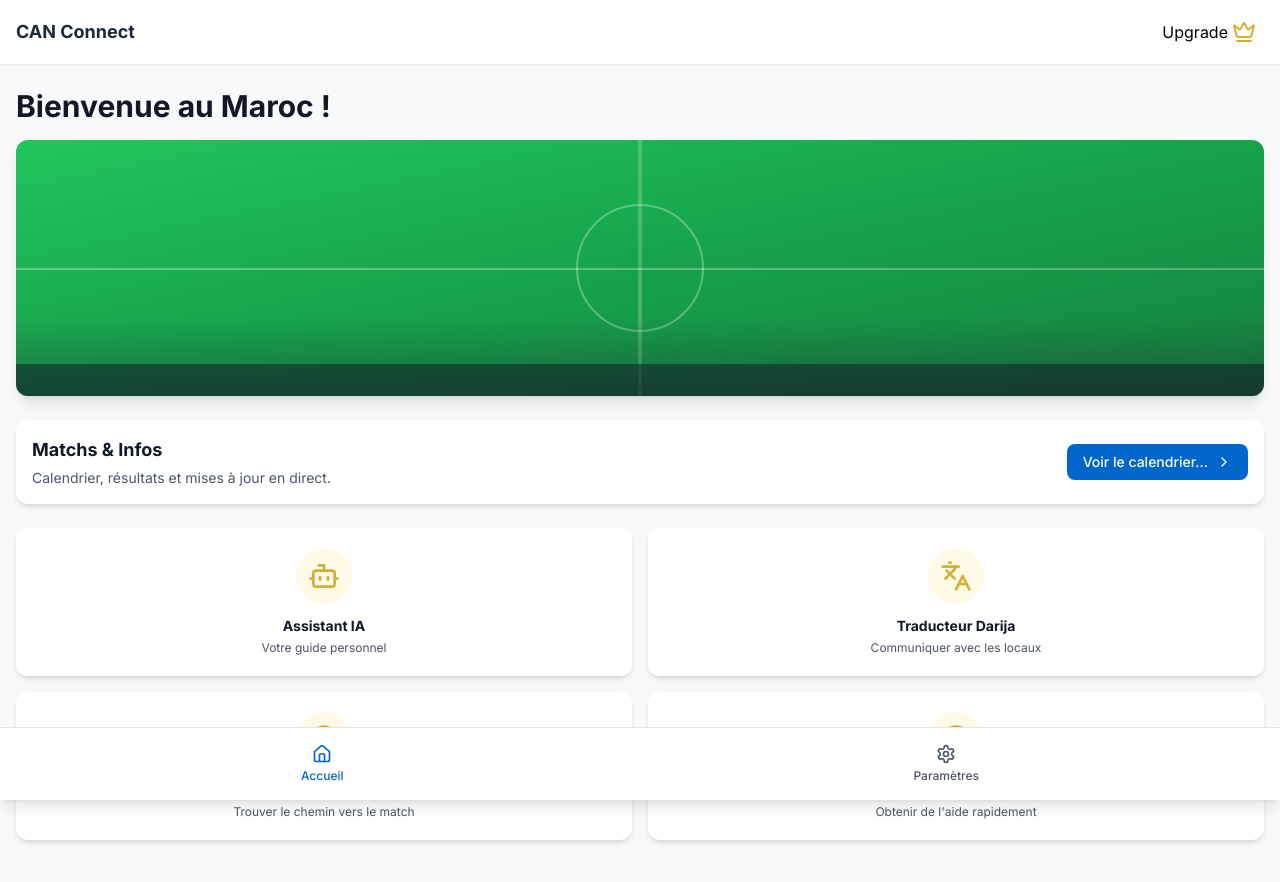
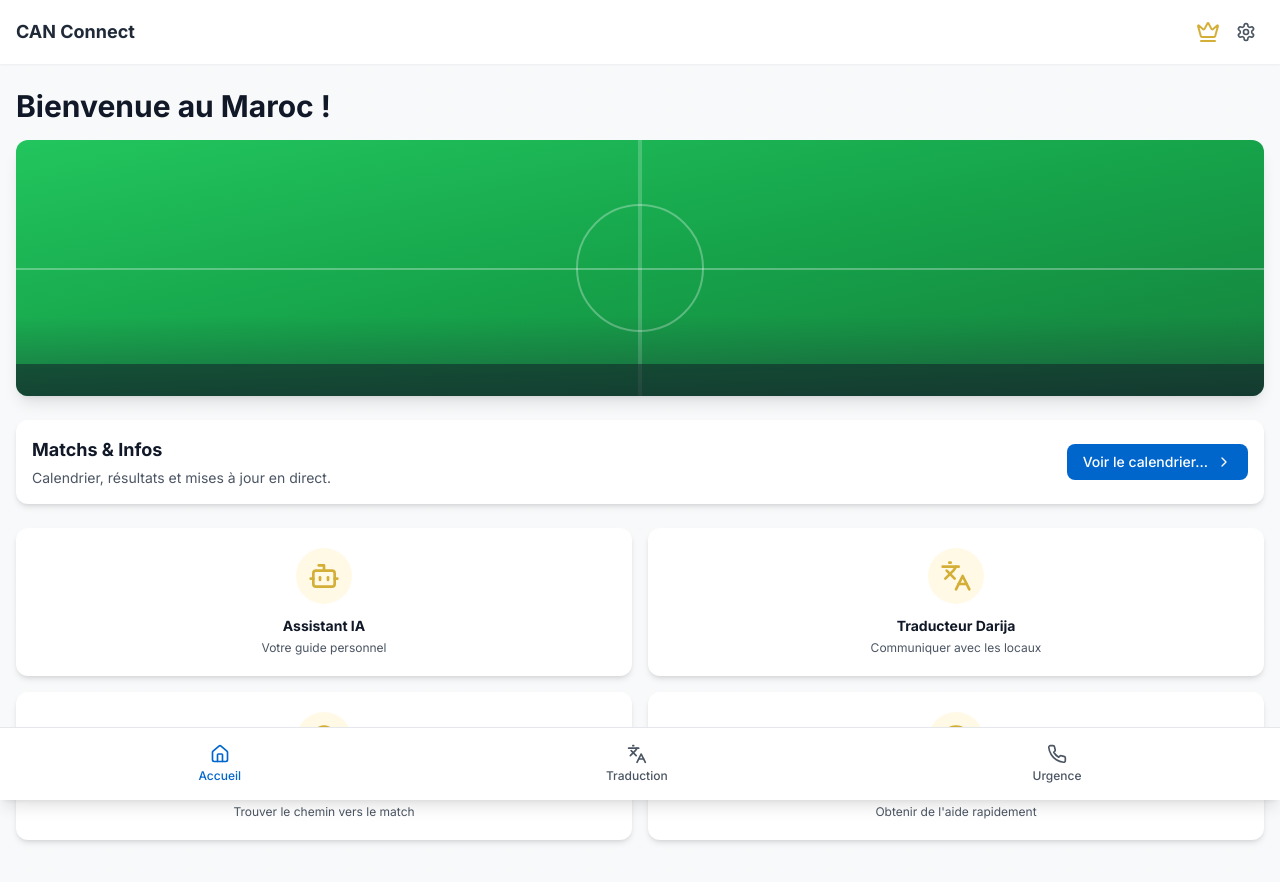
Before and after one commit to CalDev98/can-connect-web, a Next.js app: page / in a window 1280 px wide. Shown: the top 882 px of the page. Built offline with nearby package versions, Linux system fonts and the light colour scheme.

Commit message:
edit navbar

```diff
--- a/app/assistant/page.tsx
+++ b/app/assistant/page.tsx
@@ -192,21 +192,15 @@
       <div className="fixed bottom-0 left-0 right-0 bg-white border-t border-gray-200 p-4">
         <div className="container mx-auto">
           <div className="flex items-center gap-2">
-            <button className="w-10 h-10 bg-gray-100 rounded-full flex items-center justify-center hover:bg-gray-200 transition-colors">
-              <Plus className="w-5 h-5 text-gray-900" />
-            </button>
             <input
               type="text"
               value={inputText}
               onChange={(e) => setInputText(e.target.value)}
-              onKeyPress={(e) => e.key === "Enter" && handleSend()}
+              // onKeyPress={(e) => e.key === "Enter" && handleSend()}
               placeholder={t("assistant.placeholder")}
               disabled={isLoading}
               className="flex-1 px-4 py-3 bg-gray-100 rounded-full focus:outline-none focus:ring-2 focus:ring-moroccan-blue disabled:opacity-50"
             />
-            <button className="w-10 h-10 flex items-center justify-center">
-              <Mic className="w-5 h-5 text-gray-600" />
-            </button>
             <button
               onClick={handleSend}
               disabled={!inputText.trim() || isLoading || limitError}
--- a/app/page.tsx
+++ b/app/page.tsx
@@ -15,6 +15,7 @@
   Settings,
   ChevronRight,
   Crown,
+  Phone,
 } from "lucide-react";
 import { useLanguage } from "@/contexts/LanguageContext";
 
@@ -30,15 +31,16 @@
       <header className="bg-white shadow-sm sticky top-0 z-10">
         <div className="container mx-auto px-4 py-3">
           <div className="flex items-center justify-between">
-            {/* <button className="p-2 hover:bg-gray-100 rounded-lg transition-colors">
-              <Menu className="w-6 h-6 text-gray-800" />
-            </button> */}
             <h1 className="text-lg font-bold text-gray-800">CAN Connect</h1>
             <div className="flex items-center justify-center">
 
-            <button onClick={() => window.location.href = "/premium"} className="p-2 flex items-center gap-1 hover:bg-gray-100 rounded-lg transition-colors">
-              Upgrade <Crown className="w-6 h-6 text-gray-800 text-moroccan-gold" />
-            </button></div>
+            <button onClick={() => window.location.href = "/premium"} className="p-2 hover:bg-gray-100 rounded-lg transition-colors">
+                            <Crown className="w-6 h-6 text-gray-800 text-moroccan-gold" />
+            </button>
+            <button onClick={() => window.location.href = "/settings"} className="p-2 flex items-center gap-1 hover:bg-gray-100 rounded-lg transition-colors">
+              <Settings className="w-5 h-5 text-gray-600" />
+            </button>
+            </div>
           </div>
         </div>
       </header>
@@ -164,19 +166,19 @@
               <Home className="w-5 h-5 text-moroccan-blue" />
               <span className="text-xs font-medium text-moroccan-blue">{t("nav.home")}</span>
             </Link>
-            {/* <Link
-              href="/stadiums"
+            <Link
+              href="/translate"
               className="flex flex-col items-center gap-1 py-2 px-4 rounded-lg transition-colors"
             >
-              <Map className="w-5 h-5 text-gray-600" />
-              <span className="text-xs font-medium text-gray-600">{t("nav.stadiums")}</span>
-            </Link> */}
+              <Languages className="w-5 h-5 text-gray-600" />
+              <span className="text-xs font-medium text-gray-600">{t("nav.translation")}</span>
+            </Link>
             <Link
-              href="/settings"
+              href="/emergency"
               className="flex flex-col items-center gap-1 py-2 px-4 rounded-lg transition-colors"
             >
-              <Settings className="w-5 h-5 text-gray-600" />
-              <span className="text-xs font-medium text-gray-600">{t("nav.settings")}</span>
+              <Phone className="w-5 h-5 text-gray-600" />
+              <span className="text-xs font-medium text-gray-600">{t("nav.emergency")}</span>
             </Link>
           </div>
         </div>
--- a/contexts/LanguageContext.tsx
+++ b/contexts/LanguageContext.tsx
@@ -21,6 +21,7 @@
     "nav.settings": "Paramètres",
     "nav.matches": "Matchs",
     "nav.emergency": "Urgence",
+    "nav.translation": "Traduction",
 
     // Home
     "home.welcome": "Bienvenue au Maroc !",
@@ -139,7 +140,7 @@
     "nav.settings": "Settings",
     "nav.matches": "Matches",
     "nav.emergency": "Emergency",
-
+    "nav.translation": "Translation",
     // Home
     "home.welcome": "Welcome to Morocco!",
     "home.matches": "Matches & Info",
@@ -257,7 +258,7 @@
     "nav.settings": "Configuración",
     "nav.matches": "Partidos",
     "nav.emergency": "Emergencia",
-
+    "nav.translation": "Traducción",
     // Home
     "home.welcome": "¡Bienvenido a Marruecos!",
     "home.matches": "Partidos e Información",
@@ -375,7 +376,7 @@
     "nav.settings": "Configurações",
     "nav.matches": "Jogos",
     "nav.emergency": "Emergência",
-
+    "nav.translation": "Tradução",
     // Home
     "home.welcome": "Bem-vindo ao Marrocos!",
     "home.matches": "Jogos e Informações",
@@ -493,7 +494,7 @@
     "nav.settings": "الإعدادات",
     "nav.matches": "المباريات",
     "nav.emergency": "الطوارئ",
-
+    "nav.translation": "الترجمة",
     // Home
     "home.welcome": "مرحباً بك في المغرب!",
     "home.matches": "المباريات والمعلومات",
```
